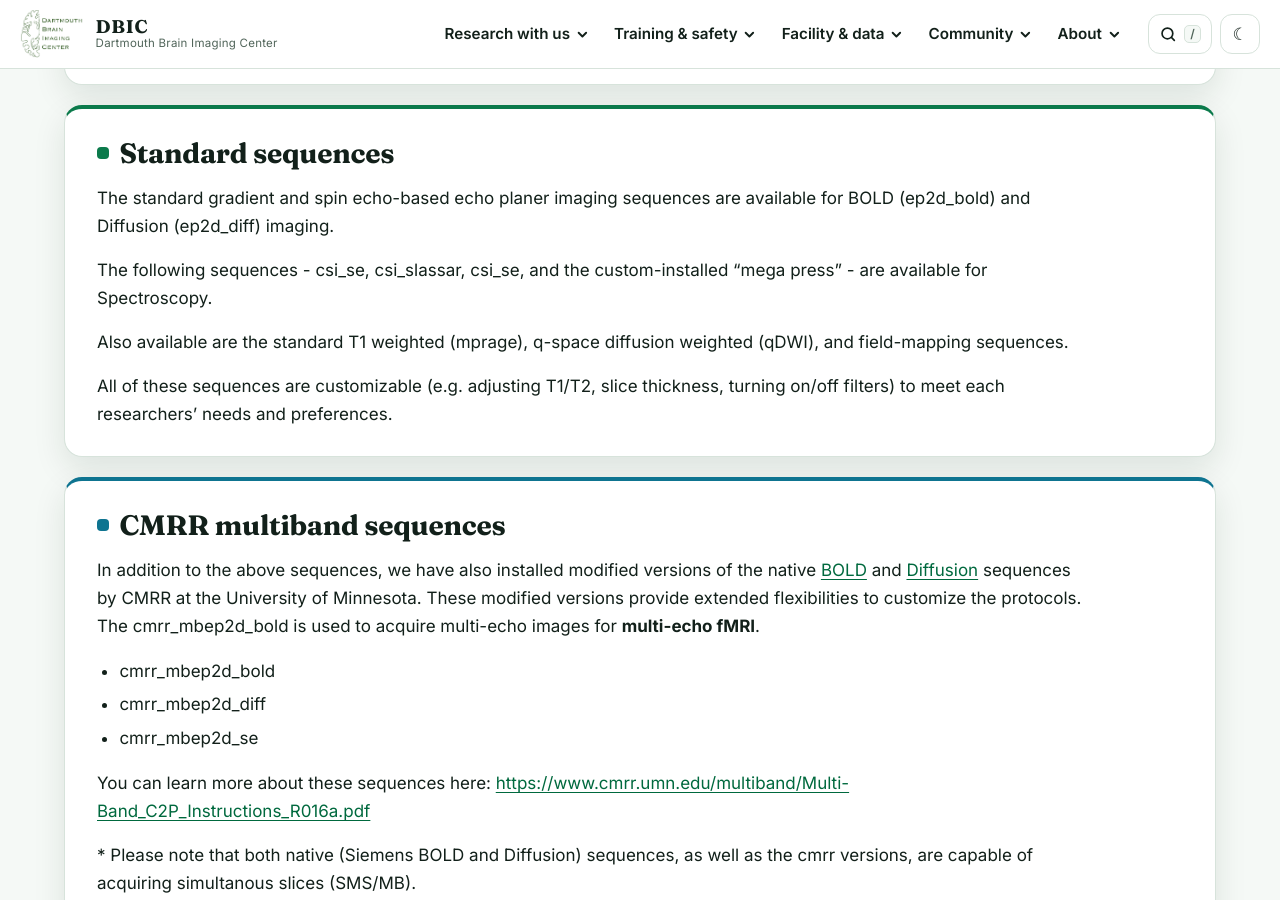
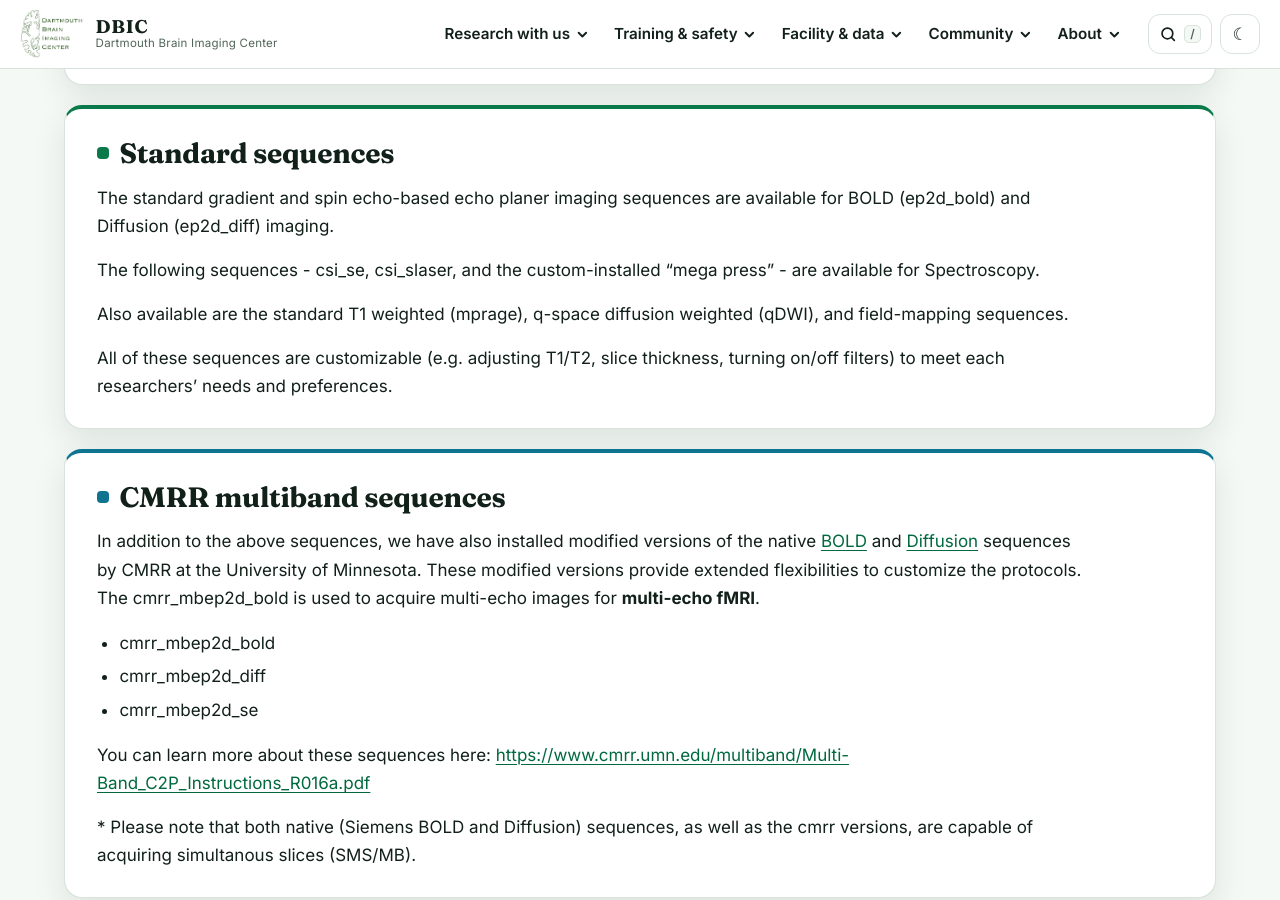
Before and after one commit to dbic/dbic.github.io, a Jekyll site: the page built from research_infrastructure/sequences.md, in a window 1280 px wide and 900 px high, scrolled down 523 px. Built offline with Jekyll 4.4.1, drawn with Linux system fonts in a browser that asks for light colours.

Commit message:
sequence typo fix, PBS website new tab fix

```diff
--- a/_config.yml
+++ b/_config.yml
@@ -19,6 +19,11 @@ defaults:
     values:
       layout: default
 
+# Links to other web addresses always open in a new tab. The paths listed here are separate sites that share
+# this address (the PBS_resources project site), so links to them also open in a new tab and the DBIC site stays open.
+new_tab_paths:
+  - /PBS_resources/
+
 # Files that live in the repo but should not be published on the site.
 exclude:
   - "*.py"          # the helper scripts (check_events.py, merge_events.py, ...) are not part of the site
--- a/research_infrastructure/sequences.md
+++ b/research_infrastructure/sequences.md
@@ -19,9 +19,9 @@ Sequences available for use in the DBIC are: [BOLD](../assets/dbic/docs/sequence
 
 ## Standard sequences
 
-The standard gradient and spin echo-based echo planer imaging sequences are available for BOLD (ep2d\_bold) and Diffusion (ep2d\_diff) imaging.
+The standard gradient and spin echo-based echo planer imaging sequences are available for BOLD (ep2d_bold) and Diffusion (ep2d_diff) imaging.
 
-The following sequences - csi\_se, csi\_slassar, csi\_se, and the custom-installed "mega press" - are available for Spectroscopy.
+The following sequences - csi_se, csi_slaser, and the custom-installed "mega press" - are available for Spectroscopy.
 
 Also available are the standard T1 weighted (mprage), q-space diffusion weighted (qDWI), and field-mapping sequences.
 
@@ -29,11 +29,11 @@ All of these sequences are customizable (e.g. adjusting T1/T2, slice thickness,
 
 ## CMRR multiband sequences
 
-In addition to the above sequences, we have also installed modified versions of the native [BOLD](../assets/dbic/docs/sequences/bold_acquisition.pdf) and [Diffusion](../assets/dbic/docs/sequences/dwi_acquisiton.pdf) sequences by CMRR at the University of Minnesota. These modified versions provide extended flexibilities to customize the protocols. The cmrr\_mbep2d\_bold is used to acquire multi-echo images for **multi-echo fMRI**.
+In addition to the above sequences, we have also installed modified versions of the native [BOLD](../assets/dbic/docs/sequences/bold_acquisition.pdf) and [Diffusion](../assets/dbic/docs/sequences/dwi_acquisiton.pdf) sequences by CMRR at the University of Minnesota. These modified versions provide extended flexibilities to customize the protocols. The cmrr_mbep2d_bold is used to acquire multi-echo images for **multi-echo fMRI**.
 
-- cmrr\_mbep2d\_bold
-- cmrr\_mbep2d\_diff
-- cmrr\_mbep2d\_se
+- cmrr_mbep2d_bold
+- cmrr_mbep2d_diff
+- cmrr_mbep2d_se
 
 You can learn more about these sequences here: <https://www.cmrr.umn.edu/multiband/Multi-Band_C2P_Instructions_R016a.pdf>
 
```
